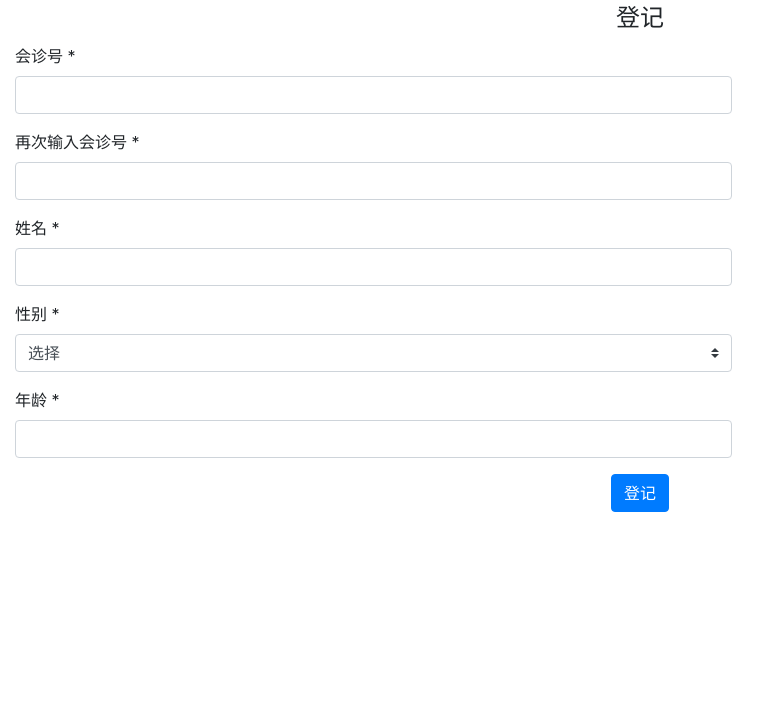
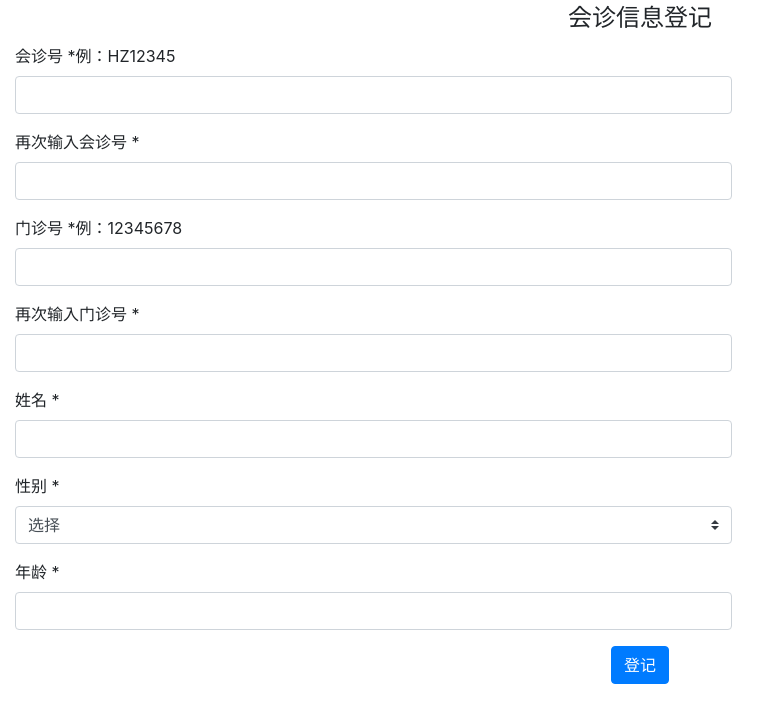
Before and after one commit to caozi/FISH-result-check-app, a Django app: template templates/weixin/register_form.html in a window 1280 px wide. Shown: the top 723 px of the page, without its empty margins (0-780 px from the left). Run offline with Django 3.2, Linux system fonts and the light colour scheme; the template is opened without the code that fills it, so the values that code supplies are empty; some libraries are stand-ins or nearby versions.

Commit message:
modify register_form

```diff
--- a/templates/weixin/register_form.html
+++ b/templates/weixin/register_form.html
@@ -10,9 +10,9 @@
   </head>
       <body>
           <form action="/weixin/register/" method="post">
-              <legend class="text-center">登记</legend>
+              <legend class="text-center">会诊信息登记</legend>
                 <div class="form-group">
-                    <label for="ID" class="col-sm-2 control-lable">会诊号 *</label>
+                    <label for="ID" class="col-sm-2 control-lable">会诊号 *例：HZ12345</label>
                     <div class="col-sm-7">
                         <input type="text" name="patient_id_first" id="patient_id_first" class="form-control" maxlength="30" oninput="this.value = this.value.toUpperCase()" required />
                     </div>
@@ -21,6 +21,18 @@
                     <label for="ID" class="col-sm-2 control-lable">再次输入会诊号 *</label>
                     <div class="col-sm-7">
                         <input type="text" name="patient_id_second" id="patient_id_second" class="form-control" maxlength="30" oninput="this.value = this.value.toUpperCase()" required />
+                    </div>
+                </div>
+                <div class="form-group">
+                    <label for="ID" class="col-sm-2 control-lable">门诊号 *例：12345678</label>
+                    <div class="col-sm-7">
+                        <input type="text" name="cash_id_first" id="cash_id_first" class="form-control" maxlength="30"  required />
+                    </div>
+                </div>
+                <div class="form-group">
+                    <label for="ID" class="col-sm-2 control-lable">再次输入门诊号 *</label>
+                    <div class="col-sm-7">
+                        <input type="text" name="cash_id_second" id="cash_id_second" class="form-control" maxlength="30"  required />
                 </div>
                 </div>
                 <div class="form-group">
@@ -71,5 +83,14 @@
             }
         }
 
+        function checkPatientID() {
+            if (document.getElementById('cash_id_first').value != document.getElementById('cash_id_second').value)
+            {
+                alert('两次门诊号不一样，请重新输入');
+                document.getElementById('cash_id_first').value= '';
+                document.getElementById('cash_id_second').value = '';
+            }
+        }
+
         </script>
 </html>
```
